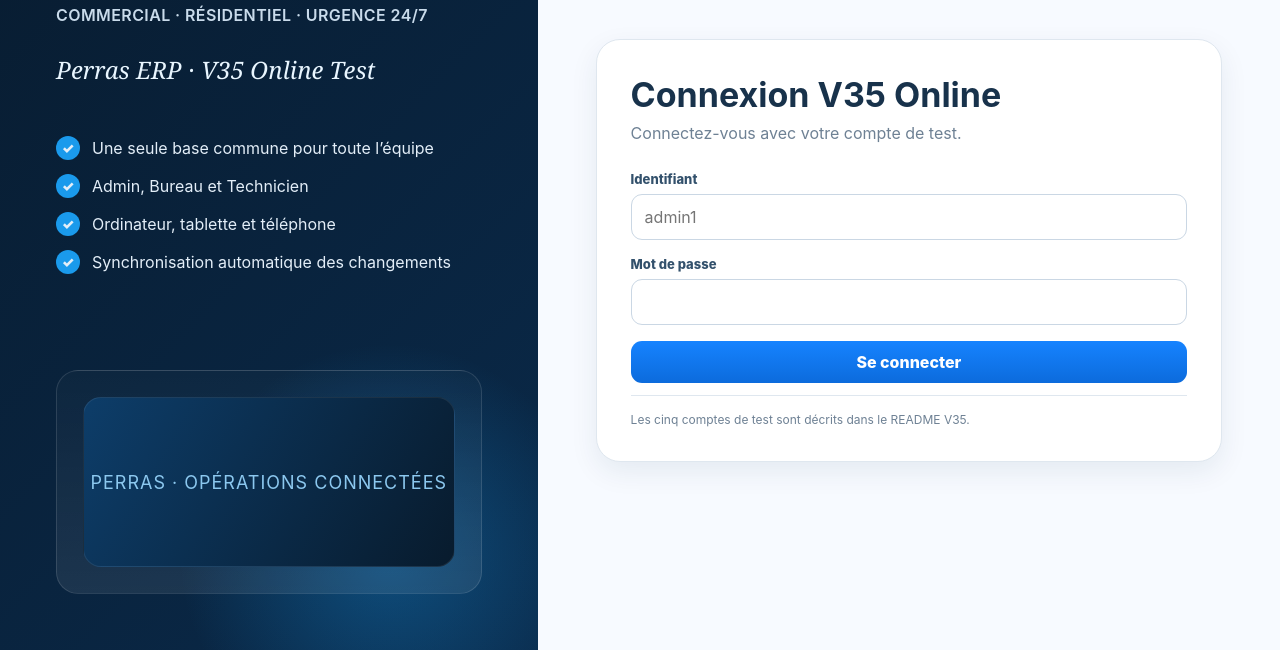
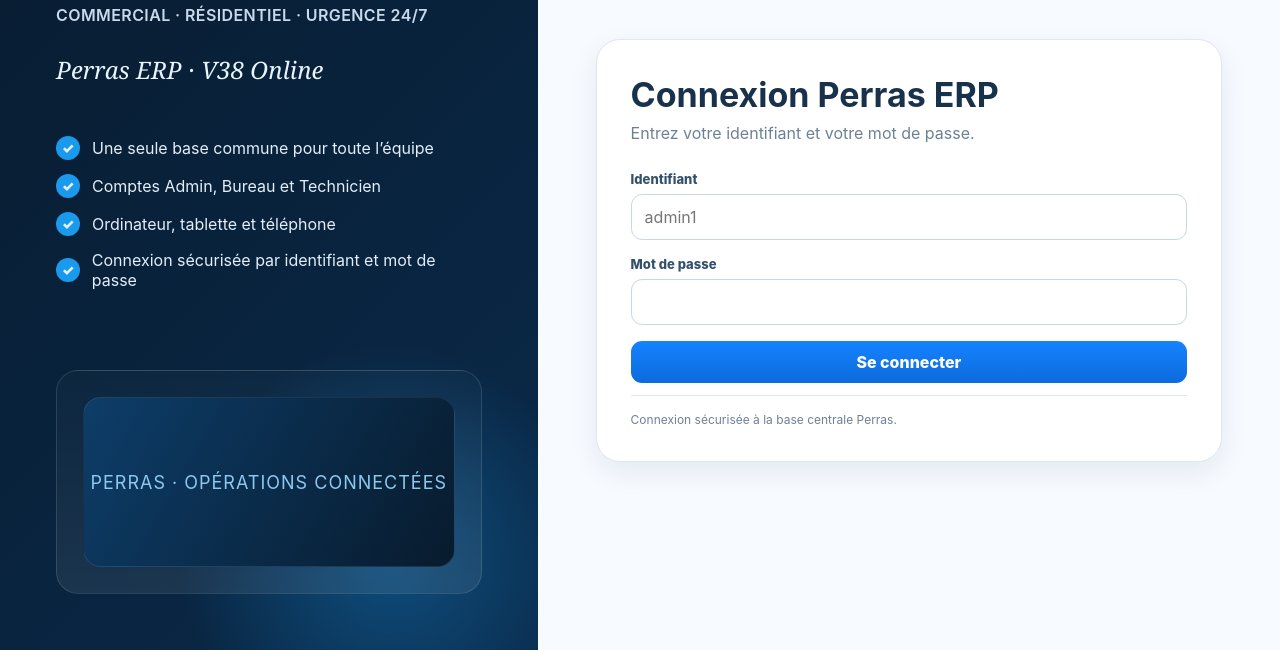
Before and after one commit to alexisraymond00/Perras-ERP-V35-Online-Test, a website: page perras_erp_v35_online_test-2/index.html in a window 1280 px wide. Shown: the part 150-800 px from the top of the page. Drawn offline with Linux system fonts and the light colour scheme; no server answers.

Commit message:
Add files via upload

```diff
--- a/perras_erp_v35_online_test-2/index.html
+++ b/perras_erp_v35_online_test-2/index.html
@@ -4,8 +4,7 @@
   <meta charset="utf-8" />
   <meta name="viewport" content="width=device-width,initial-scale=1" />
   <meta name="theme-color" content="#0b2447" />
-  <title>Perras ERP V35 Online — Connexion</title>
-  <link rel="manifest" href="manifest.webmanifest" />
+  <title>Perras ERP V38 — Connexion</title>
   <link rel="stylesheet" href="css/styles.css" />
 </head>
 <body>
@@ -15,13 +14,13 @@
         <div class="brand-lockup">
           <img class="login-logo" src="assets/perras-logo.png" alt="Perras">
           <p>COMMERCIAL · RÉSIDENTIEL · URGENCE 24/7</p>
-          <div class="brand-tag">Perras ERP · V35 Online Test</div>
+          <div class="brand-tag">Perras ERP · V38 Online</div>
         </div>
         <div class="login-benefits">
           <div><span class="check-dot">✓</span> Une seule base commune pour toute l’équipe</div>
-          <div><span class="check-dot">✓</span> Admin, Bureau et Technicien</div>
+          <div><span class="check-dot">✓</span> Comptes Admin, Bureau et Technicien</div>
           <div><span class="check-dot">✓</span> Ordinateur, tablette et téléphone</div>
-          <div><span class="check-dot">✓</span> Synchronisation automatique des changements</div>
+          <div><span class="check-dot">✓</span> Connexion sécurisée par identifiant et mot de passe</div>
         </div>
       </div>
       <div class="login-visual"><div class="fleet">PERRAS · OPÉRATIONS CONNECTÉES</div></div>
@@ -29,14 +28,14 @@
 
     <section class="login-panel">
       <div class="login-card">
-        <h2>Connexion V35 Online</h2>
-        <p class="lead">Connectez-vous avec votre compte de test.</p>
+        <h2>Connexion Perras ERP</h2>
+        <p class="lead">Entrez votre identifiant et votre mot de passe.</p>
         <form id="loginForm">
           <div class="field"><label for="username">Identifiant</label><input id="username" autocomplete="username" placeholder="admin1" required /></div>
           <div class="field"><label for="password">Mot de passe</label><input id="password" type="password" autocomplete="current-password" required /></div>
           <button class="btn btn-primary btn-block" type="submit">Se connecter</button>
         </form>
-        <div class="auth-note" id="status" style="margin-top:12px">Les cinq comptes de test sont décrits dans le README V35.</div>
+        <div class="auth-note" id="status" style="margin-top:12px">Connexion sécurisée à la base centrale Perras.</div>
       </div>
     </section>
   </main>
```
Also changed, not shown: perras_erp_v35_online_test-2/app.html (+1 -4 lines), perras_erp_v35_online_test-2/package.json (+6 -10 lines).
